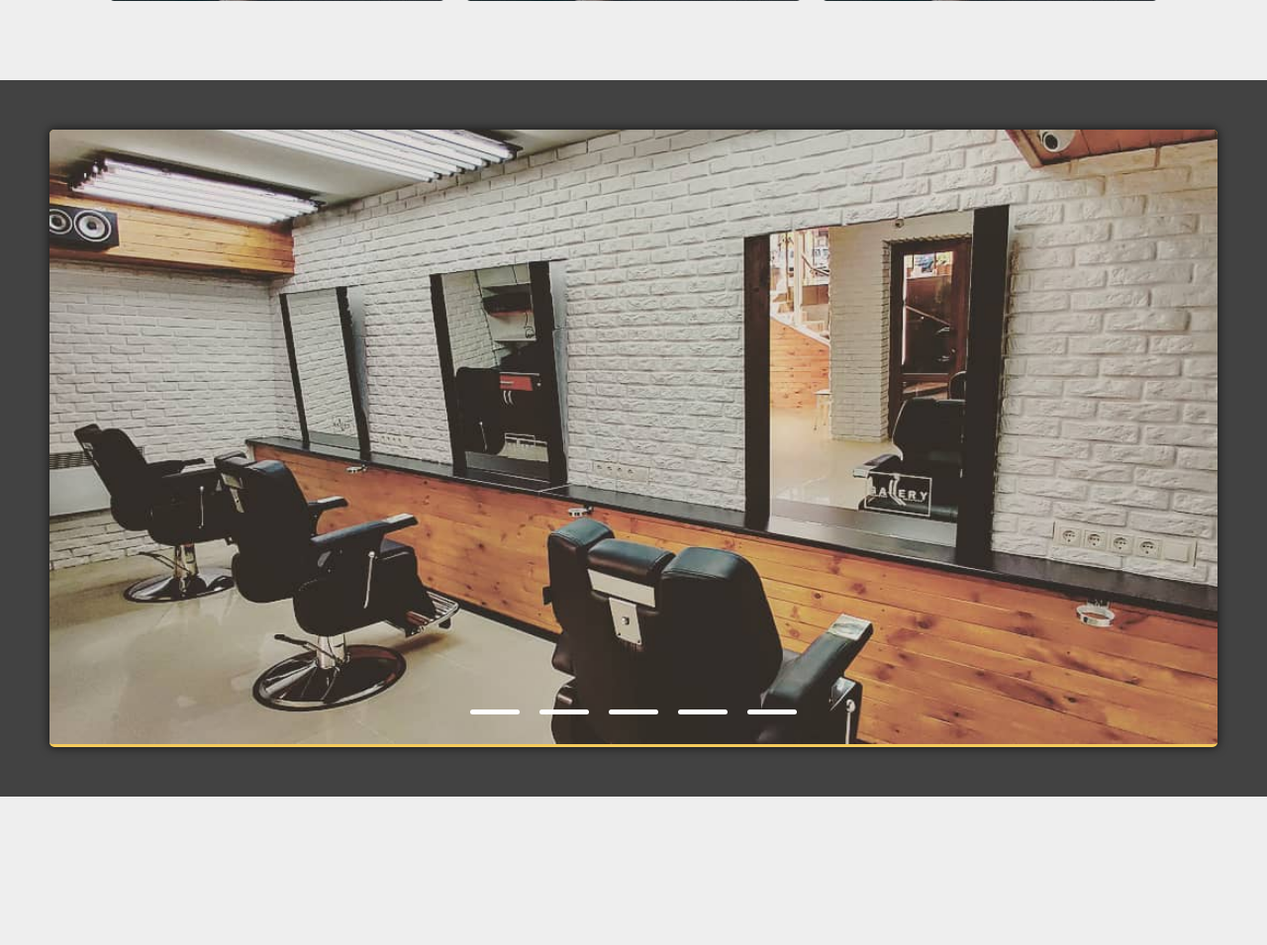
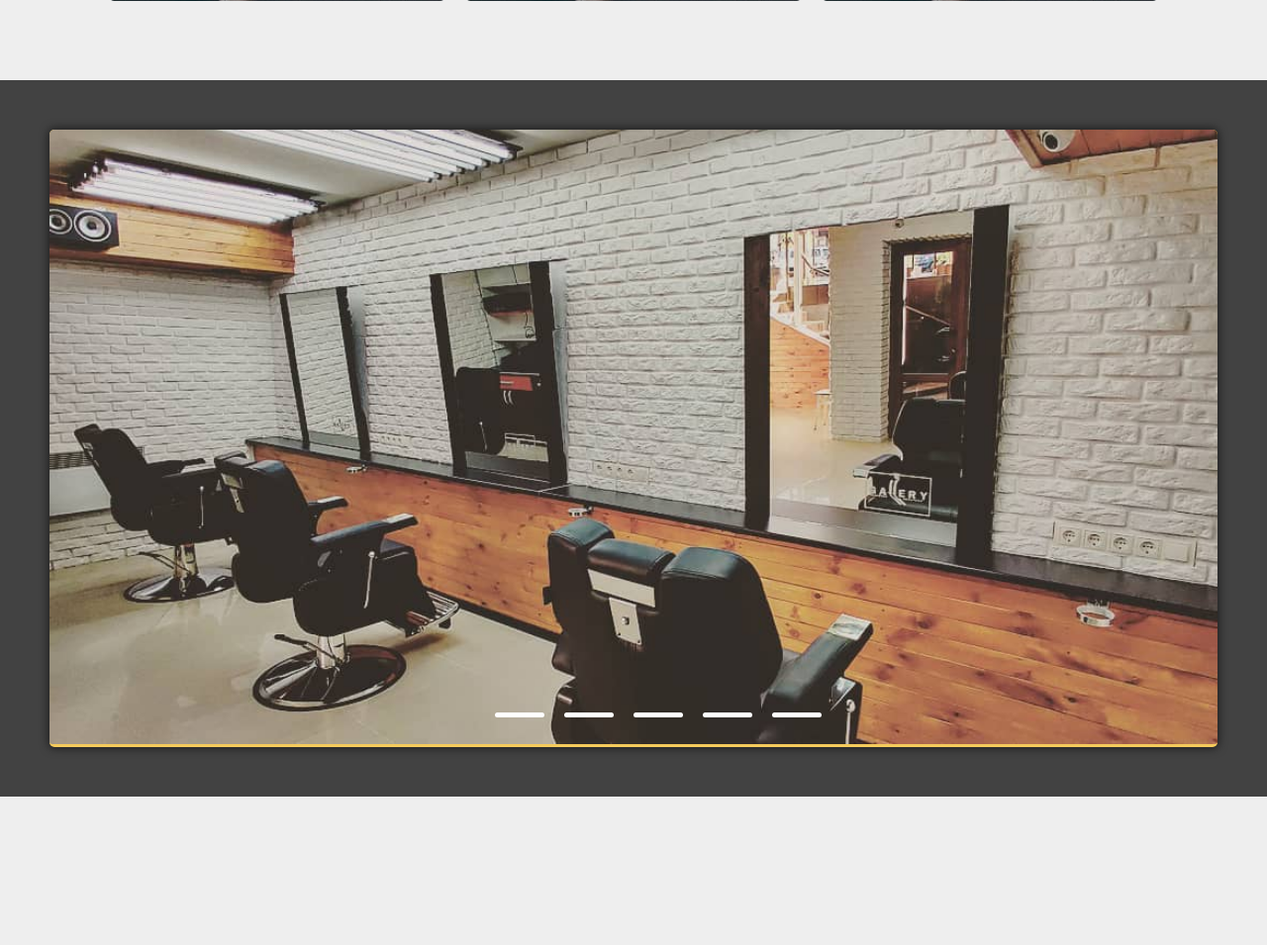
Before and after one commit to Riptide-AI/barber-gallery, a PHP site: page / in a window 1280 px wide. Shown: the part 2295-3250 px from the top of the page at 99% size. Run offline with PHP 8.4, Linux system fonts and the light colour scheme.

Commit message:
alpha 1.3.1
bug fixed

```diff
--- a/css/style.css
+++ b/css/style.css
@@ -422,8 +422,11 @@ section .photo-slider {
 section .photo-slider .wrapper {
   max-width: 1440px;
   max-height: 810px;
+  position: relative;
+}
+
+section .photo-slider .wrapper .slider-block {
   overflow: hidden;
-  position: relative;
   border-radius: 5px;
   -webkit-box-shadow: 0 0 10px 1px rgba(0, 0, 0, 0.6);
           box-shadow: 0 0 10px 1px rgba(0, 0, 0, 0.6);
@@ -435,22 +438,23 @@ section .photo-slider .wrapper {
   -ms-overflow-style: none;
 }
 
-section .photo-slider .wrapper::-webkit-scrollbar {
+section .photo-slider .wrapper .slider-block::-webkit-scrollbar {
   display: none;
 }
 
-section .photo-slider .wrapper .slide-bars {
+section .photo-slider .wrapper .slider-block .slide-bars {
   position: absolute;
   bottom: 20px;
+  width: 600px;
   display: -webkit-box;
   display: -ms-flexbox;
   display: flex;
   left: 50%;
-  -webkit-transform: translateX(-50%);
-          transform: translateX(-50%);
+  -webkit-transform: translateX(-25%);
+          transform: translateX(-25%);
 }
 
-section .photo-slider .wrapper .slide-bars .bar {
+section .photo-slider .wrapper .slider-block .slide-bars .bar {
   height: 5px;
   width: 50px;
   background-color: #ffffff;
@@ -461,13 +465,13 @@ section .photo-slider .wrapper .slide-bars .bar {
           transition-duration: .2s;
 }
 
-section .photo-slider .wrapper .slide-bars .bar:hover {
+section .photo-slider .wrapper .slider-block .slide-bars .bar:hover {
   background-color: #f5cb5c;
   -webkit-transition-duration: .2s;
           transition-duration: .2s;
 }
 
-section .photo-slider .wrapper .slides {
+section .photo-slider .wrapper .slider-block .slides {
   display: -webkit-box;
   display: -ms-flexbox;
   display: flex;
@@ -475,19 +479,19 @@ section .photo-slider .wrapper .slides {
   width: 500%;
 }
 
-section .photo-slider .wrapper .slides input[name="radio"] {
+section .photo-slider .wrapper .slider-block .slides input[name="radio"] {
   position: absolute;
   visibility: hidden;
 }
 
-section .photo-slider .wrapper .slides .slide {
+section .photo-slider .wrapper .slider-block .slides .slide {
   scroll-snap-align: start;
   width: 20%;
   -webkit-transition: 1s ease-in-out;
   transition: 1s ease-in-out;
 }
 
-section .photo-slider .wrapper .slides .slide img {
+section .photo-slider .wrapper .slider-block .slides .slide img {
   height: 100%;
   width: 100%;
 }
@@ -564,10 +568,6 @@ footer {
   visibility: hidden;
 }
 
-.s1 {
-  margin-left: 0%;
-}
-
 #r1:checked ~ .s1 {
   margin-left: 0%;
 }
--- a/css/style.sass
+++ b/css/style.sass
@@ -247,55 +247,56 @@ section
       justify-content: center
       align-items: center
       background-color: $backgound-color
-
       .wrapper
          max-width: 1440px
          max-height: 810px
-         overflow: hidden // turn on auto for mobile
          position: relative
-         border-radius: 5px
-         box-shadow: 0 0 10px 1px rgba(0, 0, 0, .6)
-         background-color: $secondary-text-color
-         border-bottom: 3px $secondary-text-color solid
-         // to hide scrollbar
-         scroll-snap-type: x mandatory
-         scrollbar-width: none
-         -ms-overflow-style: none
-         &::-webkit-scrollbar
-            display: none
-         .slide-bars
-            position: absolute
-            bottom: 20px
-            display: flex
-            left: 50%
-            transform: translateX(-50%)
-            .bar
-               height: 5px
-               width: 50px
-               background-color: $main-text-color
-               border-radius: 5px
-               margin: 10px
-               cursor: pointer
-               transition-duration: .2s
-               &:hover
-                  background-color: $secondary-text-color
+         .slider-block
+            overflow: hidden // turn on auto for mobile
+            border-radius: 5px
+            box-shadow: 0 0 10px 1px rgba(0, 0, 0, .6)
+            background-color: $secondary-text-color
+            border-bottom: 3px $secondary-text-color solid
+            // to hide scrollbar
+            scroll-snap-type: x mandatory
+            scrollbar-width: none
+            -ms-overflow-style: none
+            &::-webkit-scrollbar
+               display: none
+            .slide-bars
+               position: absolute
+               bottom: 20px
+               width: 600px
+               display: flex
+               left: 50%
+               transform: translateX(-25%)
+               .bar
+                  height: 5px
+                  width: 50px
+                  background-color: $main-text-color
+                  border-radius: 5px
+                  margin: 10px
+                  cursor: pointer
                   transition-duration: .2s
+                  &:hover
+                     background-color: $secondary-text-color
+                     transition-duration: .2s
 
-         .slides
-            display: flex
-            position: relative
+            .slides
+               display: flex
+               position: relative
 
-            width: 500%
-            input[name = "radio"]
-               position: absolute
-               visibility: hidden
-            .slide
-               scroll-snap-align: start
-               width: 20%
-               transition: 1s ease-in-out
-               img
-                  height: 100%
-                  width: 100%
+               width: 500%
+               input[name = "radio"]
+                  position: absolute
+                  visibility: hidden
+               .slide
+                  scroll-snap-align: start
+                  width: 20%
+                  transition: 1s ease-in-out
+                  img
+                     height: 100%
+                     width: 100%
 
    .about-us
       padding: 100px
@@ -335,8 +336,7 @@ footer
    position: relative
    top: -70px
    visibility: hidden
-.s1
-   margin-left: 0%
+
    //for slider
 #r1:checked ~ .s1
    margin-left: 0%
--- a/index.html
+++ b/index.html
@@ -139,6 +139,7 @@
       <a class="anchor" id="slider"></a><!--anchor for slider-->
       <div class="photo-slider">
          <div class="wrapper">
+            <div class="slider-block">
                <div class="slides">
                   <input type="radio" name="radio" id="r1" checked>
                   <input type="radio" name="radio" id="r2">
@@ -171,6 +172,7 @@
                </div>
             </div>
          </div>
+      </div>
       <a class="anchor" id="about"></a><!--anchor for slider-->
       <div class="about-us">
          <div class="wrapper"><!---about-us text has to be here--></div>
```
Also changed, not shown: 1 other file. Lines whose indentation alone changed are shown as unchanged.
